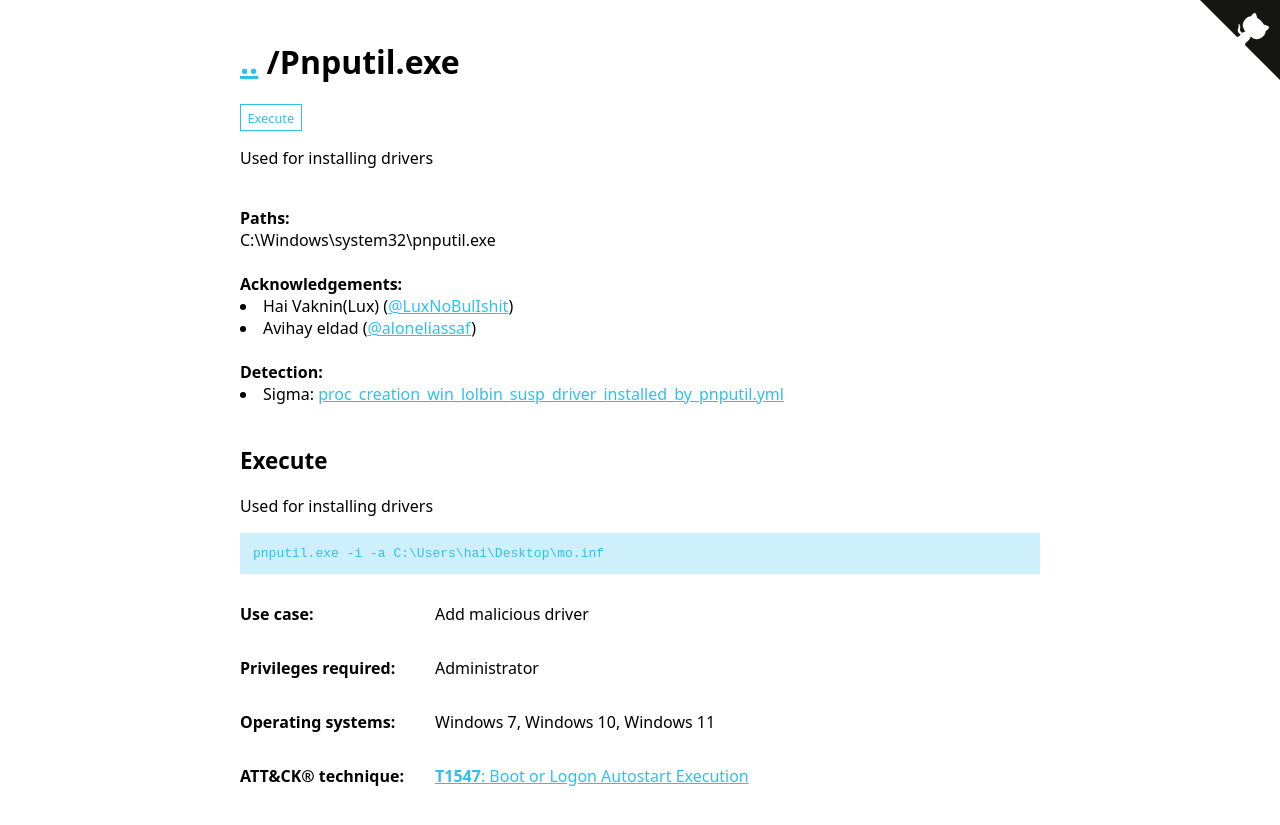
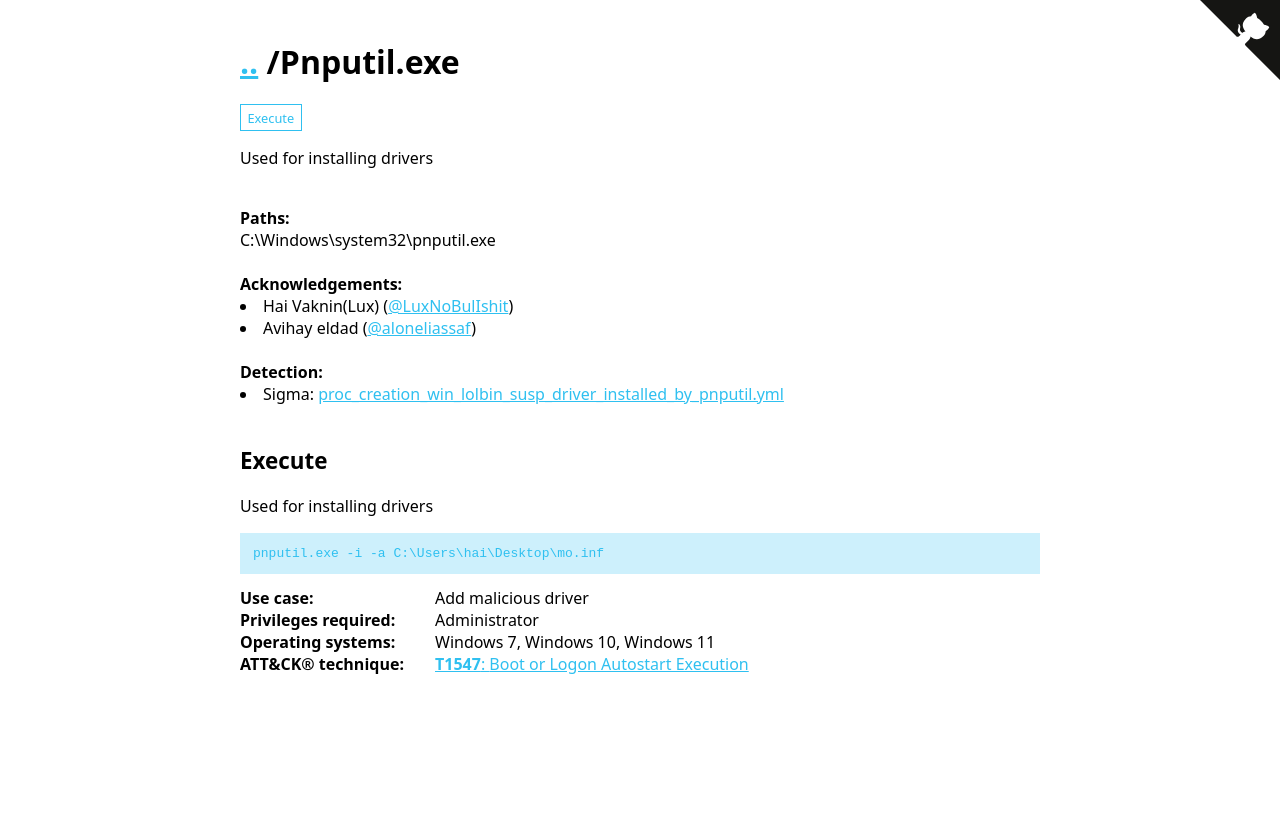
Before and after one commit to LOLBAS-Project/LOLBAS-Project.github.io, a Jekyll site: the page built from _lolbas/Binaries/Pnputil.md, in a window 1280 px wide. Shown: the top 825 px of the page. Built offline with Jekyll 4.4.1, drawn with Linux system fonts in a browser that asks for light colours.

Commit message:
Adding style fix for Chromium-based browsers

```diff
--- a/assets/style.scss
+++ b/assets/style.scss
@@ -335,3 +335,7 @@ ol li:only-child {
 dl.row>dd {
     margin: 0;
 }
+
+dl { /* Required for Chrome, default in Firefox */
+    margin: 0;
+}
```
